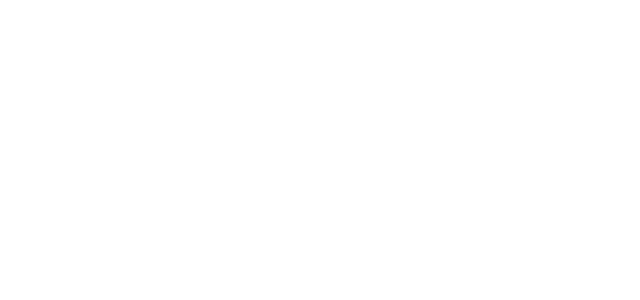
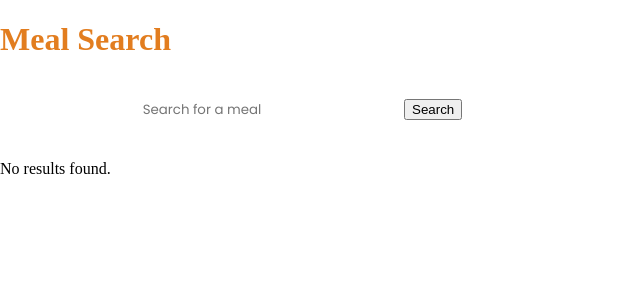
Before and after one commit to Wesley-Chok/Meals4You, a Vue app: page /SearchPage in a window 1280 px wide. Before the commit this address had no page. Shown: the top 300 px of the page, without its empty margins (0-640 px from the left). Built offline with nearby package versions, Linux system fonts and the light colour scheme.

Commit message:
Added Search Button

```diff
--- a/src/App.vue
+++ b/src/App.vue
@@ -1,7 +1,6 @@
 <template>
   <div id="app">
     <main>
-      <!-- Different styles for different devices: -->
       <router-view></router-view>
     </main>
   </div>
@@ -27,12 +26,11 @@ export default {
     overflow: hidden;
   }
 
-/* Define breakpoints for different devices */
-@media screen and (max-width: 768px) {
-  /* Styles for smaller screens, e.g., mobile phones */
-  html, body {
-    transform: scale(1.0); /* Adjust the scale as needed */
-    transform-origin: top left;
+  @media screen and (max-width: 768px) {
+    /* Apply the transformation to specific elements, e.g., the main content */
+    html, body, main {
+      transform: scale(0.8); /* Adjust the scaling factor as needed */
+      transform-origin: top left;
+    }
   }
-}
 </style>
--- a/src/components/MainMenu.vue
+++ b/src/components/MainMenu.vue
@@ -3,6 +3,8 @@
     <div class="headerWrapper">
       <div id="header"></div>
     </div>
+
+    <Search />
 
     <div class="cardWrapper padded">
       <h2>List all meals by first letter (Letter 'A' Example)</h2>
@@ -58,6 +60,7 @@
 
 <script>
 import axios from 'axios';
+import Search from './Search.vue';
 
 export default {
   name: "MainMenu",
@@ -115,6 +118,9 @@ export default {
         console.error('Error fetching meals by area:', error);
       });
   },
+  components: {
+    Search,
+  }
 };
 </script>
 
--- /dev/null
+++ b/src/components/Search.vue
@@ -0,0 +1,33 @@
+<template>
+    <div>
+      <h1>Meal Search</h1>
+      <div class="search-container" @click="navigateToSearchPage">
+        <input v-model="searchQuery" placeholder="Search for a meal">
+        <button>Search</button>
+      </div>
+    </div>
+  </template>
+
+  <script>
+  export default {
+    name: "Search",
+    data() {
+      return {
+        searchQuery: '',
+      };
+    },
+    methods: {
+      navigateToSearchPage() {
+        // Use Vue Router to navigate to the search page when the search bar is clicked
+        this.$router.push({ name: 'SearchPage' });
+      },
+    },
+  };
+  </script>
+
+  <style scoped>
+  .search-container {
+    margin-bottom: 20px;
+    cursor: pointer; /* Add a pointer cursor to indicate it's clickable */
+  }
+  </style>
--- /dev/null
+++ b/src/components/SearchPage.vue
@@ -0,0 +1,78 @@
+<template>
+  <div class="search-page">
+    <h1>Meal Search</h1>
+    <div class="search-container">
+      <input v-model="searchQuery" @input="updateSearchQuery" placeholder="Search for a meal">
+      <button @click="searchMeals">Search</button>
+    </div>
+    <div v-if="loading">Loading...</div>
+    <div v-else>
+      <div v-if="meals.length > 0">
+        <h2>Search Results:</h2>
+        <div class="meal-list">
+          <div v-for="meal in meals" :key="meal.idMeal" class="card-item">
+            <div class="card">
+              <img :src="meal.strMealThumb" :alt="meal.strMeal" />
+              <div class="card-category">{{ meal.strMeal }}</div>
+            </div>
+          </div>
+        </div>
+      </div>
+      <div v-else>
+        <p>No results found.</p>
+      </div>
+    </div>
+  </div>
+</template>
+
+
+
+
+  <script>
+  import axios from 'axios';
+
+  export default {
+    data() {
+      return {
+        searchQuery: '',
+        meals: [],
+        loading: false,
+      };
+    },
+    methods: {
+      updateSearchQuery() {
+        // This method is called when the input field changes.
+        // You can add any validation or processing here.
+      },
+      searchMeals() {
+        if (this.searchQuery) {
+          this.loading = true;
+
+          const apiUrl = `https://www.themealdb.com/api/json/v1/1/search.php?s=${this.searchQuery}`;
+
+          axios.get(apiUrl)
+            .then((response) => {
+              this.meals = response.data.meals;
+              this.loading = false;
+            })
+            .catch((error) => {
+              console.error('Error fetching data:', error);
+              this.loading = false;
+            });
+        } else {
+          this.meals = [];
+        }
+      },
+    },
+  };
+  </script>
+
+  <style scoped>
+  .search-page {
+  max-height: 80vh; /* Set your desired maximum height */
+  overflow-y: scroll; /* Enable vertical scrolling */
+  }
+  .search-container {
+    margin-bottom: 20px;
+  }
+  </style>
--- a/src/router.js
+++ b/src/router.js
@@ -1,7 +1,7 @@
 import { createRouter, createWebHistory } from 'vue-router';
 import Login from './components/Login.vue';
 import MainMenu from './components/MainMenu.vue';
-
+import SearchPage from './components/SearchPage.vue';
 
 const routes = [
   {
@@ -11,8 +11,13 @@ const routes = [
   {
     path: '/MainMenu',
     component: MainMenu
+  },
+  {
+    path: '/SearchPage',
+    name: 'SearchPage',
+    component: SearchPage
   }
-];
+  ];
 
 const router = createRouter({
   history: createWebHistory(),
```
